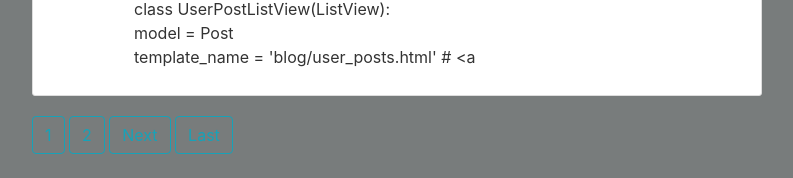
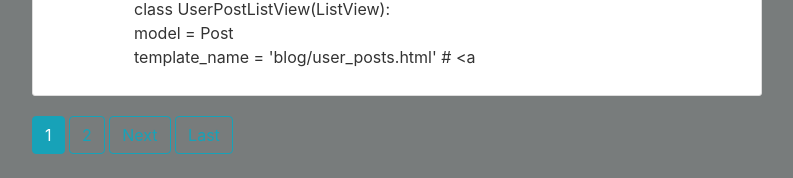
Before and after one commit to jshirley001/django_webprod, a Django app: page / in a window 1280 px wide. Shown: the part 3410-3588 px from the top of the page, without its empty margins (53-846 px from the left). Run offline with Django 3.2, Linux system fonts and the light colour scheme; data comes from the database, SQL or seed files in the repository; some libraries are stand-ins or nearby versions.

Commit message:
lets try again

```diff
--- a/blog/templates/blog/home.html
+++ b/blog/templates/blog/home.html
@@ -17,12 +17,12 @@
 
       {% if page_obj.has_previous %}
         <a class="btn btn-outline-info mb-4" href="?page=1">First</a>
- <a class="btn btn-outline-info mb-4" href="?pate={{ page_obj.previous_page_number }}">Previous</a>
-{% endif%}
+        <a class="btn btn-outline-info mb-4" href="?page={{ page_obj.previous_page_number }}">Previous</a>
+      {% endif %}
 
       {% for num in page_obj.paginator.page_range %}
         {% if page_obj.number == num %}
-  <a class="btn btn-outline-info mb-4" href="?page={{ num }}">{{ num }}</a>
+          <a class="btn btn-info mb-4" href="?page={{ num }}">{{ num }}</a>
         {% elif num > page_obj.number|add:'-3' and num < page_obj.number|add:'3' %}
           <a class="btn btn-outline-info mb-4" href="?page={{ num }}">{{ num }}</a>
         {% endif %}
@@ -30,7 +30,8 @@
 
       {% if page_obj.has_next %}
         <a class="btn btn-outline-info mb-4" href="?page={{ page_obj.next_page_number }}">Next</a>
-  <a class="btn btn-outline-info mb-4" href="?pate={{ page_obj.paginator.num_pages }}">Last</a>
+        <a class="btn btn-outline-info mb-4" href="?page={{ page_obj.paginator.num_pages }}">Last</a>
       {% endif %}
+
     {% endif %}
 {% endblock content %}
--- a/blog/urls.py
+++ b/blog/urls.py
@@ -1,12 +1,11 @@
 from django.urls import path
 from .views import (
     PostListView,
-    UserPostListView,
     PostDetailView,
     PostCreateView,
     PostUpdateView,
     PostDeleteView,
-
+    UserPostListView
 )
 from . import views
 
@@ -18,6 +17,4 @@ urlpatterns = [
     path('post/<int:pk>/update/', PostUpdateView.as_view(), name='post-update'),
     path('post/<int:pk>/delete/', PostDeleteView.as_view(), name='post-delete'),
     path('about/', views.about, name='blog-about'),
-
-
 ]
--- a/blog/views.py
+++ b/blog/views.py
@@ -14,7 +14,9 @@ from .models import Post
 def home(request):
     context = {
         'posts': Post.objects.all()
+
     }
+
     return render(request, 'blog/home.html', context)
 
 
```
Also changed, not shown: other parts of blog/templates/blog/home.html (+2 -2 lines), db.sqlite3. Lines whose indentation alone changed are shown as unchanged.
